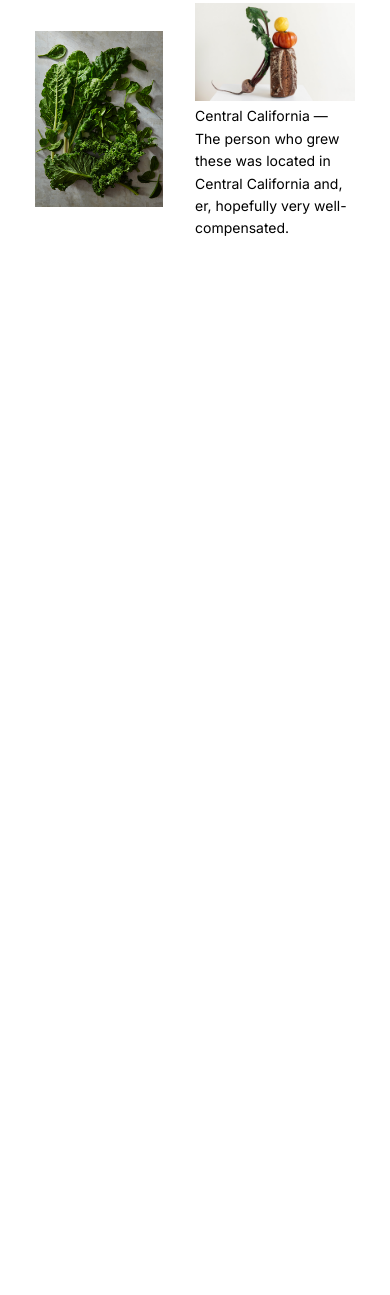
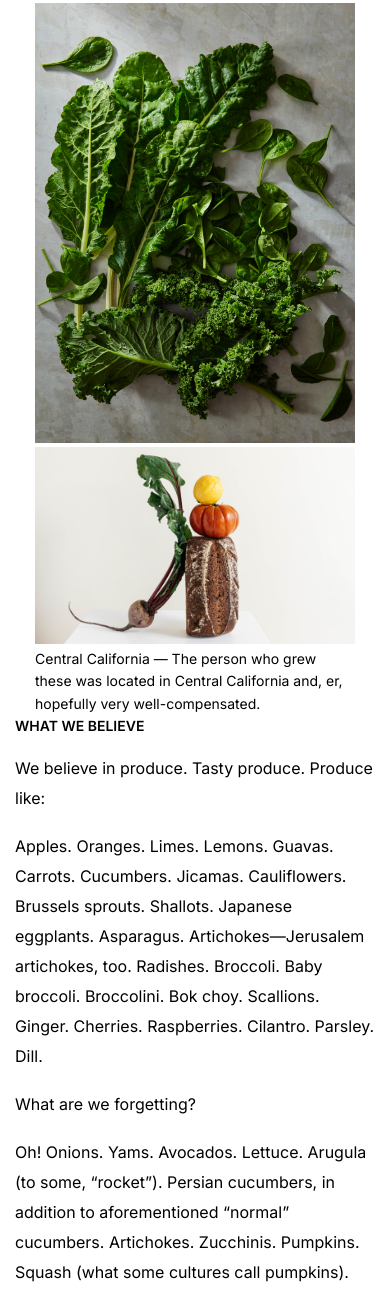
Before and after one commit to hagarsaeed25/World-Peas, a plain HTML site: page index.html in a window 390 px wide. Shown: the part 705-2000 px from the top of the page. Before the commit the page ends 945 px from the top, so only its background shows below. Drawn offline with Linux system fonts and the light colour scheme.

Commit message:
Add:What We Believe

```diff
--- a/assets/styles/main.css
+++ b/assets/styles/main.css
@@ -80,3 +80,56 @@ letter-spacing: -2%;
     line-height: 160%;
     letter-spacing: -1%;
 }
+
+what-we-believe{
+  padding-top: 100px;
+}
+@media(max-width:992px){
+  .what-we-belive{
+    padding-top: 50px;
+  }
+}
+.what-we-believe .container {
+  display: flex;
+  flex-wrap: wrap;
+}
+.what-we-believe .container h2{
+  font-family: "Inter", sans-serif;
+  font-weight: 600;
+  font-size: 14px;
+  line-height:22.4px;
+  letter-spacing: 4%;
+  width: 25%;
+  margin-left: 26px;
+  text-transform: uppercase;
+}
+
+.what-we-believe article {
+  width: 70%;
+}
+.what-we-believe article p {
+  line-height: 30px;
+  font-family:"Inter", sans-serif;
+  font-weight: 400;
+
+}
+
+@media  (max-width:992px){
+  .what-we-believe .container h2{
+   width: 100%;
+  margin-left: 0;
+  margin-bottom: 15px;
+}
+
+   .what-we-believe .container article {
+      width: 100%;
+  }
+
+ .some-vegetables .lettuce{
+  width: 100%;
+ }
+ .some-vegetables figure{
+  width:100%;
+}
+
+}
--- a/index.html
+++ b/index.html
@@ -28,6 +28,7 @@
         </nav>
     </div>
     </header>
+    <main>
     <section class="hero">
         <div class="container">
         <h1>    We’re <i>farmers</i>,<i> purveyors</i>, and  <i>eaters</i> of <br />
@@ -46,5 +47,21 @@
         </figure>
     </div>
 </section>
+<section class="what-we-believe">
+    <div class="container">
+    <h2>What we believe</h2>
+   <article>
+    <p>We believe in produce. Tasty produce. Produce like:</p>
+    <br>
+    <p>Apples. Oranges. Limes. Lemons. Guavas. Carrots. Cucumbers. Jicamas. Cauliflowers. Brussels sprouts. Shallots. Japanese eggplants. Asparagus. Artichokes—Jerusalem artichokes, too. Radishes. Broccoli. Baby broccoli. Broccolini. Bok choy. Scallions. Ginger. Cherries. Raspberries. Cilantro. Parsley. Dill.</p>
+    <br>
+    <p>What are we forgetting?</p>
+    <br>
+    <p>
+        Oh! Onions. Yams. Avocados. Lettuce. Arugula (to some, “rocket”). Persian cucumbers, in addition to aforementioned “normal” cucumbers. Artichokes. Zucchinis. Pumpkins. Squash (what some cultures call pumpkins). Sweet potatoes and potato-potatoes. Jackfruit. Monk fruit. Fruit of the Loom. Fruits of our labor (this website). Sorrel. Pineapple. Mango. Gooseberries. Blackberries. Tomatoes. Heirloom tomatoes. Beets. Chives. Corn. Endive. Escarole, which, we swear, we’re vendors of organic produce, but if you asked us to describe what escaroles are..</p>
+   </article>
+  </div>
+</section>
+</main>
 </body>
 </html>
```
